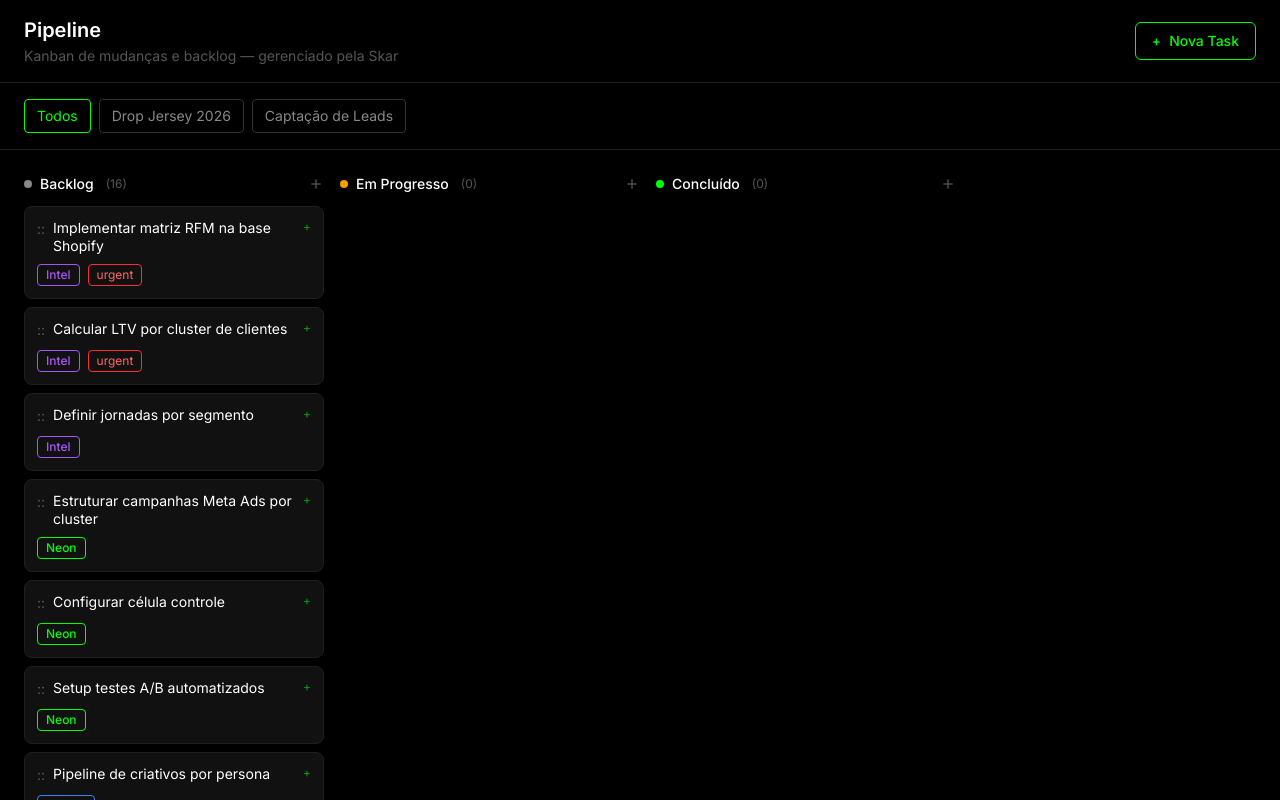
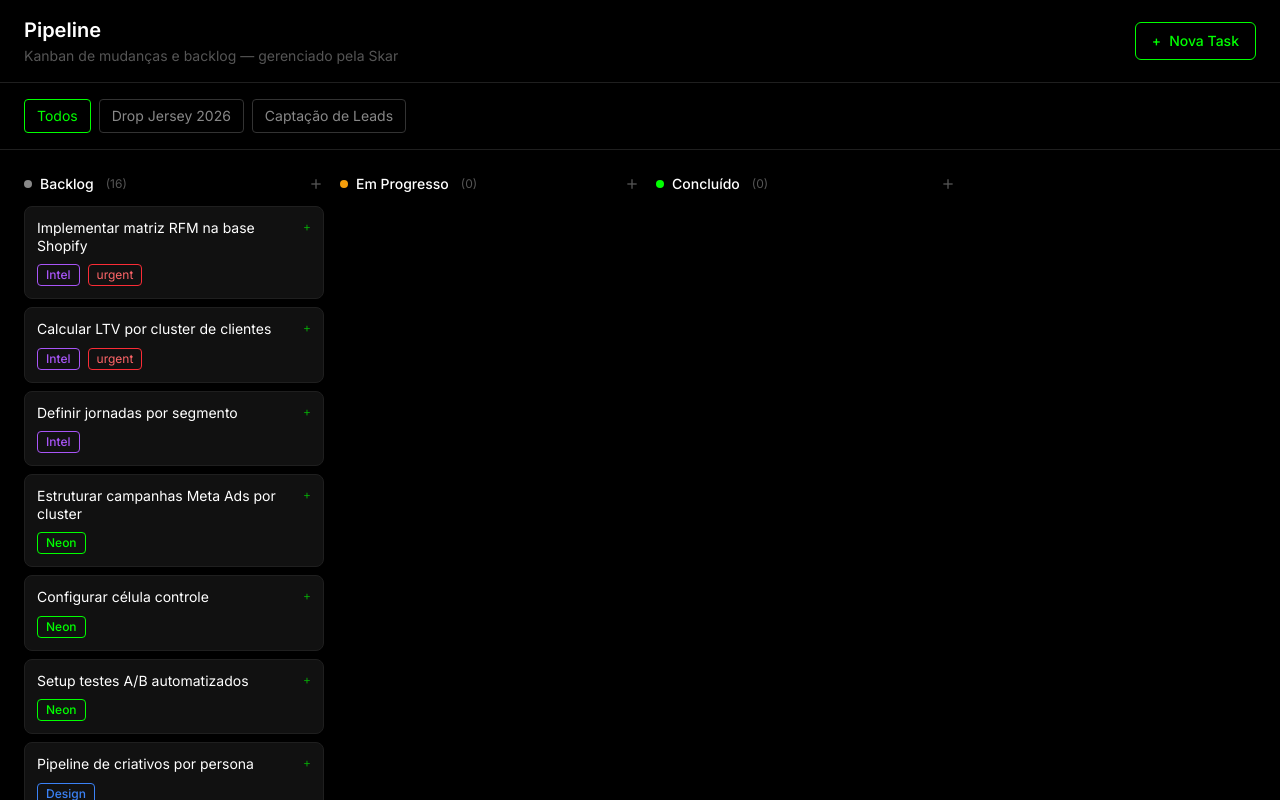
Before and after one commit to skar-quantum/skar-pipeline, a Next.js app: page / in a window 1280 px wide. Shown: the top 800 px of the page. Built offline with nearby package versions, Linux system fonts and the light colour scheme.

Commit message:
style: remove drag icon indicator

```diff
--- a/src/components/Card.tsx
+++ b/src/components/Card.tsx
@@ -60,7 +60,6 @@ export function Card({ id, title, frente, priority, direcionais, onOpenModal }:
     >
       {/* Title row */}
       <div className="flex items-start gap-2">
-        <span className="text-[#555] text-sm select-none">::</span>
         <h4 className="text-sm text-white leading-tight flex-1">{title}</h4>
         {direcionais && (
           <span className="text-[#00ff00] text-xs opacity-60 group-hover:opacity-100 transition-opacity select-none">
```
